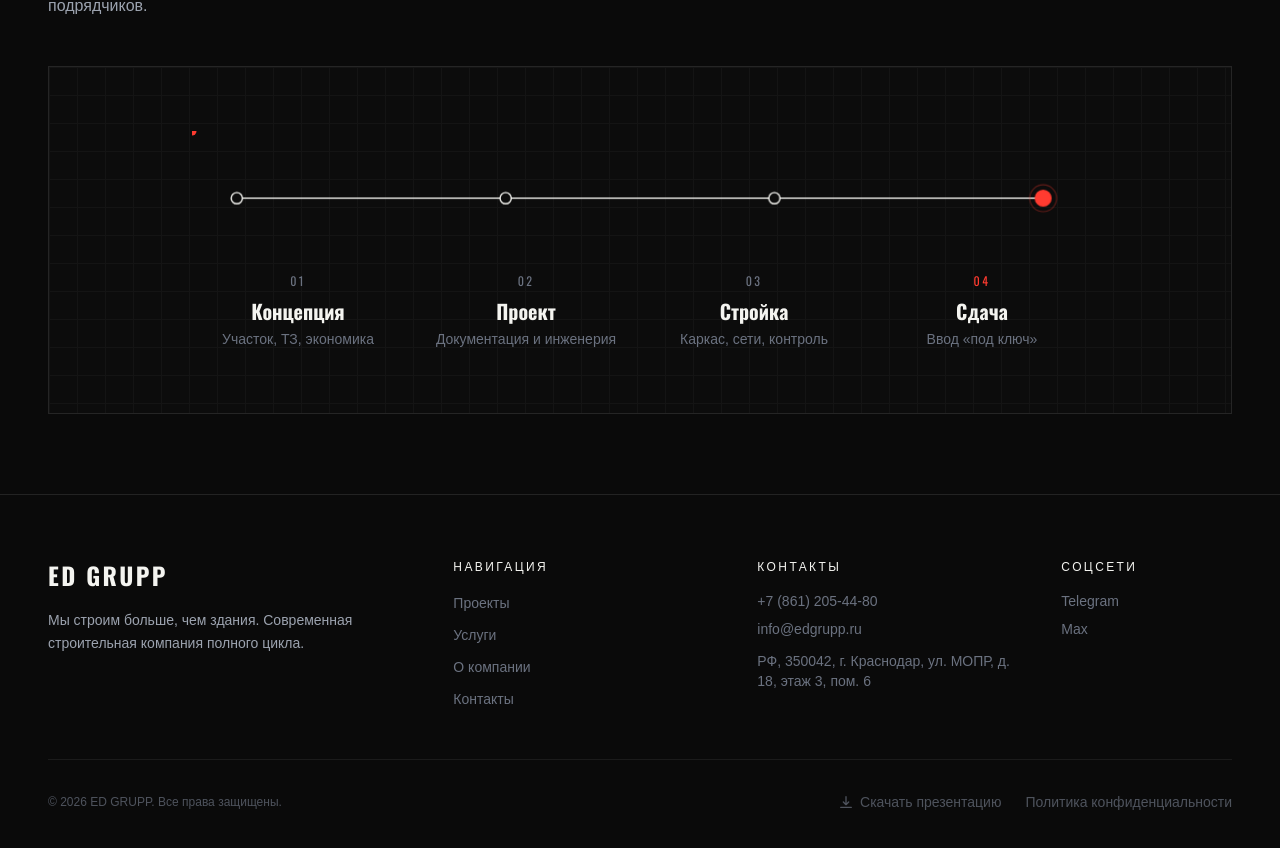
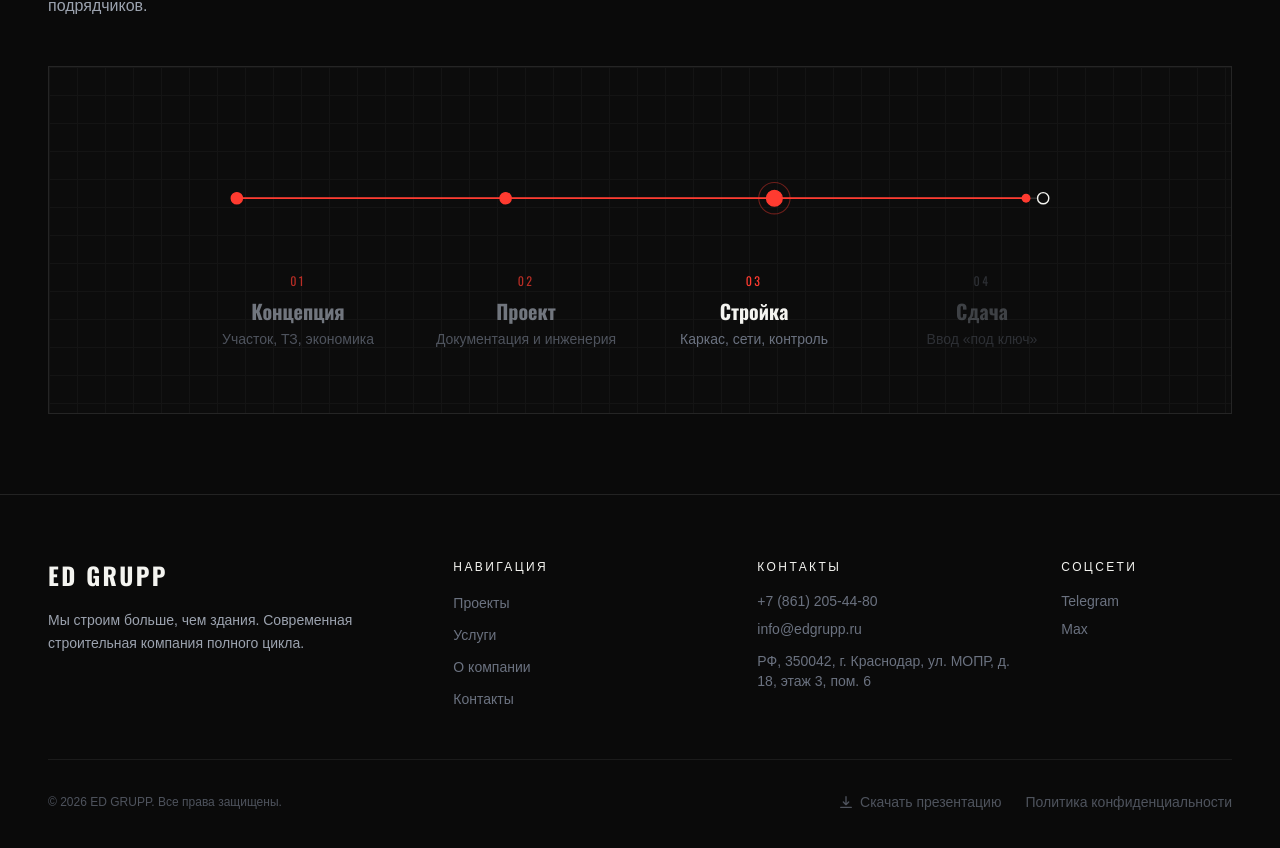
Before and after one commit to Pugmeister/ed-grupp, a React (Vite) app: page /services in a window 1280 px wide. Shown: the part 3635-4483 px from the top of the page. Built offline with nearby package versions, Linux system fonts and the light colour scheme; a web font is replaced by a local one.

Commit message:
Обновил анимацию баннера для услуг

```diff
--- a/src/components/ServiceSketch/ServiceSketch.jsx
+++ b/src/components/ServiceSketch/ServiceSketch.jsx
@@ -1,6 +1,4 @@
 import { useEffect, useRef, useState } from 'react'
-
-const CYCLE = '12s'
 
 const STAGES = [
   { n: '01', title: 'Концепция', sub: 'Участок, ТЗ, экономика' },
@@ -9,80 +7,94 @@ const STAGES = [
   { n: '04', title: 'Сдача', sub: 'Ввод «под ключ»' },
 ]
 
+/** доли пути, где стоят узлы (0…1) */
+const STOPS = [0, 1 / 3, 2 / 3, 1]
+
+const CYCLE_MS = 11000
+const DRAW_MS = 7500   // линия идёт
+const HOLD_MS = 2000   // пауза на финише
+// остаток — сброс / пауза перед повтором
+
 export default function ServiceSketch() {
   const ref = useRef(null)
-  const [active, setActive] = useState(false)
+  const [inView, setInView] = useState(false)
+  const [reduced, setReduced] = useState(false)
+  const [progress, setProgress] = useState(0) // 0…1 линия
+  const [activeStage, setActiveStage] = useState(0)
+  const rafRef = useRef(0)
+  const startRef = useRef(0)
 
   useEffect(() => {
+    const mq = window.matchMedia('(prefers-reduced-motion: reduce)')
+    const syncMq = () => setReduced(mq.matches)
+    syncMq()
+    mq.addEventListener?.('change', syncMq)
+
     const el = ref.current
-    if (!el) return
-    if (window.matchMedia('(prefers-reduced-motion: reduce)').matches) {
-      setActive(true)
-      return
+    if (!el) return () => mq.removeEventListener?.('change', syncMq)
+
+    if (mq.matches) {
+      setInView(true)
+      setProgress(1)
+      setActiveStage(3)
+      return () => mq.removeEventListener?.('change', syncMq)
     }
+
     const io = new IntersectionObserver(
-      ([e]) => setActive(e.isIntersecting),
-      { threshold: 0.3 }
+      ([e]) => setInView(e.isIntersecting),
+      { threshold: 0.25 }
     )
     io.observe(el)
-    return () => io.disconnect()
+    return () => {
+      io.disconnect()
+      mq.removeEventListener?.('change', syncMq)
+    }
   }, [])
 
-  const lineStyle = active
-    ? {
-      animation: `svc-line ${CYCLE} cubic-bezier(0.16, 1, 0.3, 1) infinite`,
+  useEffect(() => {
+    if (!inView || reduced) return
+
+    const tick = (now) => {
+      if (!startRef.current) startRef.current = now
+      const t = (now - startRef.current) % CYCLE_MS
+
+      let p = 0
+      if (t < DRAW_MS) {
+        // ease-out линия
+        const x = t / DRAW_MS
+        p = 1 - (1 - x) * (1 - x)
+      } else if (t < DRAW_MS + HOLD_MS) {
+        p = 1
+      } else {
+        p = 0
       }
-    : { strokeDashoffset: 1, opacity: 0.25 }
 
-  const nodeStyle = (i) =>
-    active
-      ? {
-        animation: `svc-node ${CYCLE} cubic-bezier(0.16, 1, 0.3, 1) infinite`,
-        animationDelay: `${0.35 + i * 0.55}s`,
+      setProgress(p)
+
+      // активный этап = последний достигнутый стоп
+      let stage = 0
+      for (let i = 0; i < STOPS.length; i++) {
+        if (p + 0.001 >= STOPS[i]) stage = i
       }
-      : { opacity: 0.25, transform: 'scale(0.6)' }
+      // на сбросе — ничего не подсвечиваем ярко
+      if (t >= DRAW_MS + HOLD_MS) stage = -1
+      setActiveStage(stage)
 
-  const labelStyle = (i) =>
-    active
-      ? {
-        animation: `svc-label ${CYCLE} cubic-bezier(0.16, 1, 0.3, 1) infinite`,
-        animationDelay: `${0.45 + i * 0.55}s`,
+      rafRef.current = requestAnimationFrame(tick)
     }
-      : { opacity: 0.3 }
+
+    startRef.current = 0
+    rafRef.current = requestAnimationFrame(tick)
+    return () => cancelAnimationFrame(rafRef.current)
+  }, [inView, reduced])
+
+  const xAt = (p) => 40 + p * 720
 
   return (
-    <section ref={ref} className="mt-20 sm:mt-28 pt-16 sm:pt-20 border-t border-white/10">
-      <style>{`
-        @keyframes svc-line {
-          0%   { stroke-dashoffset: 1; opacity: 0.3; }
-          12%  { opacity: 1; }
-          48%  { stroke-dashoffset: 0; opacity: 1; }
-          72%  { stroke-dashoffset: 0; opacity: 1; }
-          90%  { stroke-dashoffset: 1; opacity: 0.2; }
-          100% { stroke-dashoffset: 1; opacity: 0.2; }
-        }
-        @keyframes svc-node {
-          0%, 8%     { opacity: 0.2; transform: scale(0.5); }
-          18%, 72%   { opacity: 1; transform: scale(1); }
-          88%, 100%  { opacity: 0.2; transform: scale(0.5); }
-        }
-        @keyframes svc-label {
-          0%, 10%    { opacity: 0.25; }
-          22%, 72%   { opacity: 1; }
-          88%, 100%  { opacity: 0.25; }
-        }
-        @keyframes svc-dot {
-          0%   { offset-distance: 0%; opacity: 0; }
-          10%  { opacity: 1; }
-          48%  { offset-distance: 100%; opacity: 1; }
-          55%  { opacity: 0; }
-          100% { offset-distance: 100%; opacity: 0; }
-        }
-        @media (prefers-reduced-motion: reduce) {
-          .svc-anim { animation: none !important; opacity: 1 !important; stroke-dashoffset: 0 !important; transform: none !important; }
-        }
-      `}</style>
-
+    <section
+      ref={ref}
+      className="mt-20 sm:mt-28 pt-16 sm:pt-20 border-t border-white/10"
+    >
       <p className="text-xs tracking-[0.25em] uppercase text-accent mb-4">
         Полный цикл
       </p>
@@ -94,7 +106,6 @@ export default function ServiceSketch() {
       </p>
 
       <div className="relative border border-white/10 bg-[#0c0c0c] px-4 sm:px-10 py-12 sm:py-16 overflow-hidden">
-        {/* фон-сетка */}
         <div
           className="absolute inset-0 opacity-[0.03] pointer-events-none"
           style={{
@@ -104,7 +115,6 @@ export default function ServiceSketch() {
           }}
         />
 
-        {/* линия + узлы */}
         <div className="relative max-w-4xl mx-auto">
           <svg
             viewBox="0 0 800 120"
@@ -112,91 +122,104 @@ export default function ServiceSketch() {
             fill="none"
             aria-hidden
           >
-            {/* базовая направляющая */}
+            {/* серая база */}
             <line
               x1="40"
               y1="60"
               x2="760"
               y2="60"
               stroke="#F4F4F0"
-              strokeWidth="0.5"
-              opacity="0.12"
+              strokeWidth="1.25"
+              opacity="0.15"
             />
 
-            {/* рисующаяся линия */}
-            <path
-              className="svc-anim"
-              pathLength="1"
-              d="M 40 60 H 760"
-              stroke="#F4F4F0"
-              strokeWidth="1.25"
+            {/* красный прогресс */}
+            <line
+              x1="40"
+              y1="60"
+              x2={xAt(progress)}
+              y2="60"
+              stroke="#FF3B30"
+              strokeWidth="1.5"
               strokeLinecap="square"
-              strokeDasharray="1"
-              style={lineStyle}
             />
 
-            {/* бегущая точка accent */}
-            {active && (
-              <circle r="4" fill="#FF3B30" className="svc-anim">
-                <animateMotion
-                  dur="12s"
-                  repeatCount="indefinite"
-                  path="M 40 60 H 760"
-                  keyPoints="0;0.08;0.48;0.55;1"
-                  keyTimes="0;0.1;0.48;0.55;1"
-                  calcMode="linear"
+            {/* точка на конце */}
+            {progress > 0.01 && progress < 0.995 && (
+              <circle
+                cx={xAt(progress)}
+                cy="60"
+                r="4"
+                fill="#FF3B30"
               />
-                <animate
-                  attributeName="opacity"
-                  values="0;1;1;0;0"
-                  keyTimes="0;0.1;0.48;0.55;1"
-                  dur="12s"
-                  repeatCount="indefinite"
-                />
-              </circle>
             )}
 
-            {/* узлы на 4 позициях */}
-            {[40, 280, 520, 760].map((x, i) => (
-              <g key={x} className="svc-anim" style={nodeStyle(i)}>
+            {/* узлы */}
+            {STOPS.map((stop, i) => {
+              const reached = progress >= stop - 0.001
+              const isActive = activeStage === i
+              return (
+                <g key={i}>
                   <circle
-                  cx={x}
+                    cx={xAt(stop)}
                     cy="60"
-                  r={i === 3 ? 7 : 5}
-                  fill={i === 3 ? '#FF3B30' : '#0c0c0c'}
-                  stroke={i === 3 ? '#FF3B30' : '#F4F4F0'}
+                    r={isActive ? 7 : 5}
+                    fill={reached ? '#FF3B30' : '#0c0c0c'}
+                    stroke={reached ? '#FF3B30' : '#F4F4F0'}
                     strokeWidth="1.25"
+                    className="transition-[r,fill,stroke] duration-300"
                   />
-                {i === 3 && (
-                  <circle cx={x} cy="60" r="12" fill="none" stroke="#FF3B30" strokeWidth="1" opacity="0.35" />
+                  {isActive && (
+                    <circle
+                      cx={xAt(stop)}
+                      cy="60"
+                      r="14"
+                      fill="none"
+                      stroke="#FF3B30"
+                      strokeWidth="1"
+                      opacity="0.4"
+                    />
                   )}
                 </g>
-            ))}
+              )
+            })}
           </svg>
 
-          {/* подписи */}
           <div className="grid grid-cols-2 sm:grid-cols-4 gap-6 sm:gap-4">
-            {STAGES.map((s, i) => (
+            {STAGES.map((stage, i) => {
+              const on = activeStage === i
+              const done = activeStage > i || (reduced && true)
+              return (
                 <div
-                key={s.n}
-                className="svc-anim text-left sm:text-center"
-                style={labelStyle(i)}
+                  key={stage.n}
+                  className={`text-left sm:text-center transition-all duration-300 ${
+                    on
+                      ? 'opacity-100 translate-y-0'
+                      : done
+                        ? 'opacity-70'
+                        : 'opacity-35'
+                  }`}
                 >
                   <div
                     className={`font-display text-xs tracking-[0.2em] mb-2 ${
-                    i === 3 ? 'text-accent' : 'text-gray-500'
+                      on || done ? 'text-accent' : 'text-gray-500'
                     }`}
                   >
-                  {s.n}
+                    {stage.n}
                   </div>
-                <div className="font-display text-lg sm:text-xl font-bold text-paper">
-                  {s.title}
+                  <div
+                    className={`font-display text-lg sm:text-xl font-bold ${
+                      on ? 'text-paper' : 'text-gray-400'
+                    }`}
+                  >
+                    {stage.title}
                   </div>
                   <p className="mt-1 text-xs sm:text-sm text-gray-500 leading-relaxed">
-                  {s.sub}
+                    {stage.sub}
                   </p>
                 </div>
-            ))}
+              )
+            })}
           </div>
         </div>
       </div>
```
Lines whose indentation alone changed are shown as unchanged.
